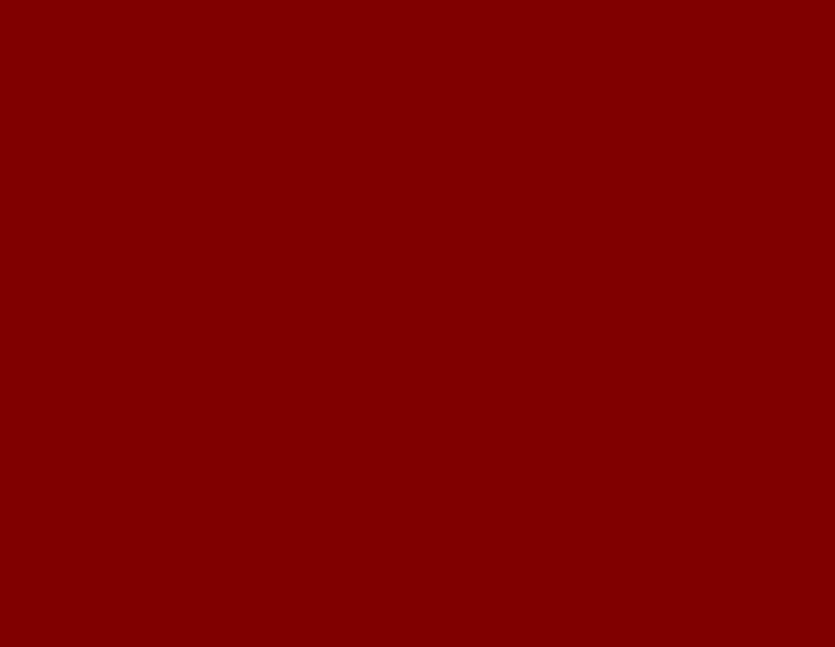
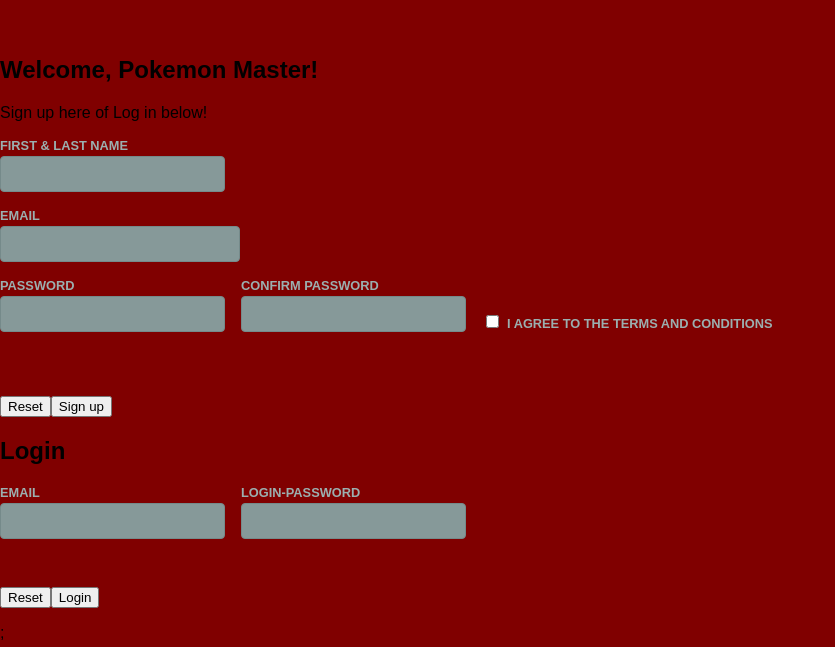
Before and after one commit to barrett38/Pokedex, a React (Create React App) app: page /LogIn in a window 1280 px wide. Before the commit this address had no page. Shown: the part 105-752 px from the top of the page, without its empty margins (0-835 px from the left). Built offline with nearby package versions, Linux system fonts and the light colour scheme.

Commit message:
Added Sign-up Page

```diff
--- a/src/App.jsx
+++ b/src/App.jsx
@@ -1,4 +1,5 @@
 import { Route, Routes } from "react-router-dom";
+import Signup from "./components/Login/Signup.jsx";
 
 import {
   AllPokemon,
@@ -15,7 +16,9 @@
       <Route path="/BestAttacks" element={<BestAttacks />} />
       <Route path="/BestSpeed" element={<BestSpeed />} />
       <Route path="/BestEndurance" element={<BestEndurance />} />
-      <Route path="/BestDefense" element={<BestDefense />} />{" "}
+      <Route path="/BestDefense" element={<BestDefense />} />
+      {/* Working */}
+      <Route path="/LogIn" element={<Signup />} />{" "}
     </Routes>
   );
 }
--- a/src/components/AllPokemon.jsx
+++ b/src/components/AllPokemon.jsx
@@ -87,6 +87,7 @@
         <h3 id="component-header">
           {title.charAt(0).toUpperCase() + title.slice(1)}
         </h3>
+
         <Header />
         <ul id="pokemons">
           {loadedPokemons.map((pokemon) => (
--- a/src/components/Header.jsx
+++ b/src/components/Header.jsx
@@ -3,6 +3,10 @@
 import speedIcon from "../assets/speedIcon.png";
 import enduranceIcon from "../assets/enduranceIcon.png";
 import shieldIcon from "../assets/shieldIcon.png";
+
+import LogIn from "../assets/LogIn.png";
+import SignUp from "../assets/SignUp.png";
+
 import { Link } from "react-router-dom";
 
 export default function Header() {
@@ -24,6 +28,12 @@
         <Link to="/BestDefense">
           <img src={shieldIcon} alt="Defense" />
         </Link>
+        {/* working */}
+        {/* COmmunicating with App.jsx */}
+
+        <Link to="/LogIn">
+          <img src={LogIn} alt="Log-in" />
+        </Link>
       </div>
     </header>
   );
--- /dev/null
+++ b/src/components/Login/Signup.jsx
@@ -0,0 +1,87 @@
+import { useState } from "react";
+import Login from "./StateLogin.jsx";
+
+export default function Signup() {
+  const [passwordsAreNotEqual, setPasswordsAreNotEqual] = useState(false);
+
+  function handleSubmit(event) {
+    event.preventDefault();
+
+    const fd = new FormData(event.target);
+    const acquisitionChannel = fd.getAll("acquisition");
+    const data = Object.fromEntries(fd.entries()); // returns object
+    data.acquisition = acquisitionChannel;
+
+    if (data.password !== data["confirm-password"]) {
+      setPasswordsAreNotEqual(true);
+      return;
+    }
+
+    console.log(data);
+  }
+
+  return (
+    <>
+      <form onSubmit={handleSubmit}>
+        <h2>Welcome, Pokemon Master!</h2>
+        <p>Sign up here of Log in below!</p>
+        {/* Signup section */}
+        <div className="control-row">
+          <div className="control">
+            <label htmlFor="first-name">First & Last Name</label>
+            <input type="text" id="first-name" name="first-name" required />
+          </div>
+        </div>
+        <div className="control">
+          <label htmlFor="email">Email</label>
+          <input id="signup-email" type="email" name="email" required />
+        </div>
+        <div className="control-row">
+          <div className="control">
+            <label htmlFor="password">Password</label>
+            <input
+              id="signup-password"
+              type="password"
+              name="password"
+              required
+              minLength={6}
+            />
+          </div>
+
+          <div className="control">
+            <label htmlFor="confirm-password">Confirm Password</label>
+            <input
+              id="confirm-password"
+              type="password"
+              name="confirm-password"
+              required
+            />
+            <div className="control-error">
+              {passwordsAreNotEqual && <p>Passwords must match</p>}
+            </div>
+          </div>
+          <div className="control">
+            <label htmlFor="terms-and-conditions">
+              <input
+                type="checkbox"
+                id="terms-and-conditions"
+                name="terms"
+                required
+              />
+              I agree to the terms and conditions
+            </label>
+          </div>
+        </div>
+        <p className="form-actions">
+          <button type="reset" className="button button-flat">
+            Reset
+          </button>
+          <button type="submit" className="button">
+            Sign up
+          </button>
+        </p>
+      </form>
+      <Login />;
+    </>
+  );
+}
--- /dev/null
+++ b/src/components/Login/StateLogin.jsx
@@ -0,0 +1,72 @@
+import Input from "./input.jsx";
+import { isEmail, isNotEmpty, hasMinLength } from "./validation.js";
+import useInput from "./useInput.js";
+
+export default function Login() {
+  const {
+    value: emailValue,
+    handleInputChange: handleEmailChange,
+    handleInputBlur: handleEmailBlur,
+    hasError: emailHasError,
+  } = useInput("", (value) => isEmail(value) && isNotEmpty(value));
+
+  const {
+    value: passwordValue,
+    handleInputChange: handlePasswordChange,
+    handleInputBlur: handlePasswordBlur,
+    hasError: passwordHasError,
+  } = useInput("", (value) => hasMinLength(value, 6));
+
+  function handleSubmit(event) {
+    event.preventDefault();
+
+    if (emailHasError || passwordHasError) {
+      return;
+    }
+
+    console.log(emailValue, passwordValue);
+  }
+
+  return (
+    <form onSubmit={handleSubmit}>
+      <h2>Login</h2>
+
+      <div className="control-row">
+        <Input
+          label="Email"
+          id="email"
+          type="email"
+          name="email"
+          onBlur={handleEmailBlur}
+          onChange={handleEmailChange}
+          value={emailValue}
+          error={emailHasError && "Please enter a valid email address..."}
+        />
+
+        {/*
+        .control-row {
+          display: flex;
+          flex-wrap: wrap;
+          justify-content: flex-start;
+          gap: 1rem;
+        }
+         */}
+
+        <Input
+          label="Login-Password"
+          id="password"
+          type="password"
+          name="password"
+          onChange={handlePasswordChange}
+          onBlur={handlePasswordBlur}
+          value={passwordValue}
+          error={passwordHasError && "Password must be 6 characters long"}
+        />
+      </div>
+      <p className="form-actions">
+        <button className="button button-flat">Reset</button>
+        <button className="button">Login</button>
+      </p>
+    </form>
+  );
+}
--- /dev/null
+++ b/src/components/Login/input.jsx
@@ -0,0 +1,9 @@
+export default function Input({ label, id, error, ...props }) {
+  return (
+    <div className="control no-margin">
+      <label htmlFor={id}>{label}</label>
+      <input id={id} {...props} />
+      <div className="control-error">{error && <p>{error}</p>}</div>
+    </div>
+  );
+}
--- /dev/null
+++ b/src/components/Login/useInput.js
@@ -0,0 +1,24 @@
+import { useState } from "react";
+
+export default function useInput(defaultValue, validationFn) {
+  const [enteredValue, setEnteredValue] = useState(defaultValue);
+  const [didEdit, setDidEdit] = useState(false);
+
+  const valueIsValid = validationFn(enteredValue);
+
+  function handleInputChange(event) {
+    setEnteredValue(event.target.value);
+    setDidEdit(false);
+  }
+
+  function handleInputBlur() {
+    setDidEdit(true);
+  }
+
+  return {
+    value: enteredValue,
+    handleInputChange,
+    handleInputBlur,
+    hasError: didEdit && !valueIsValid,
+  };
+}
--- /dev/null
+++ b/src/components/Login/validation.js
@@ -0,0 +1,15 @@
+export function isEmail(value) {
+  return value.includes("@");
+}
+
+export function isNotEmpty(value) {
+  return value.trim() !== "";
+}
+
+export function hasMinLength(value, minLength) {
+  return value.length >= minLength;
+}
+
+export function isEqualsToOtherValue(value, otherValue) {
+  return value === otherValue;
+}
--- a/src/index.css
+++ b/src/index.css
@@ -7,6 +7,14 @@
 
 * {
   box-sizing: border-box;
+}
+
+h {
+  color: #ffc407;
+  padding-left: 20px;
+  padding-top: 10px;
+  font-family: Helvetica, Arial, sans-serif;
+  font-weight: bold;
 }
 
 body {
@@ -22,14 +30,14 @@
 /* Very, very Top */
 #main-header {
   display: flex;
-  flex-direction: column;
+  flex-direction: row;
   flex-wrap: nowrap;
   justify-content: flex-start;
   align-items: stretch;
   align-content: stretch;
+  /* Flexes above */
   position: fixed;
   background-color: transparent;
-  /* Flexes above */
   width: 100%;
   height: 11%;
   top: 0px;
@@ -61,6 +69,18 @@
   height: 6%;
 }
 
+#title img {
+  margin: 10px;
+  background: maroon;
+  width: 4rem;
+  height: 1rem;
+  object-fit: contain;
+  border-radius: 50%;
+  border: 2px solid #ffc407;
+  width: 6%;
+  height: 6%;
+}
+
 #pokemons {
   max-width: 70rem;
   list-style: none;
@@ -71,13 +91,13 @@
 }
 
 .pokemon-card {
+  display: flex;
+  flex-direction: column;
   background-image: url("./assets/pokeBackground.jpg");
   background-size: cover;
   background-position: center;
   background-repeat: no-repeat;
   cursor: pointer;
-  display: flex;
-  flex-direction: column;
   align-items: center;
   text-align: center;
   background-color: red;
@@ -148,3 +168,100 @@
   transform: translate(-50%, -50%);
   background-color: transparent;
 }
+
+#log-in {
+  display: flex;
+  flex-direction: row;
+  flex-wrap: nowrap;
+  justify-content: flex-start;
+  align-items: flex-start;
+  align-content: stretch;
+  /* position: fixed; */
+  /* Flexes above */
+  font-family: "Honk Regular", sans-serif;
+  font-size: 208%;
+  top: 11%;
+  left: 50%;
+  transform: translate(-50%, -50%);
+  background-color: transparent;
+}
+
+.control,
+fieldset {
+  margin-bottom: 1rem;
+}
+
+.control.no-margin {
+  margin-bottom: 0;
+}
+
+.control label {
+  display: block;
+  font-size: 0.8rem;
+  margin-bottom: 0.2rem;
+  color: #9bafaf;
+  text-transform: uppercase;
+  font-weight: bold;
+}
+
+.control input {
+  display: block;
+  width: 100%;
+  max-width: 15rem;
+  padding: 0.5rem;
+  font-size: 1rem;
+  border-radius: 4px;
+  border: 1px solid #758a8a;
+  background-color: #869999;
+  color: #142020;
+}
+
+.control select {
+  display: block;
+  width: 100%;
+  max-width: 15rem;
+  padding: 0.5rem;
+  font-size: 1rem;
+  border-radius: 4px;
+  border: 1px solid #758a8a;
+  background-color: #869999;
+  color: #142020;
+}
+
+.control:has(input[type="checkbox"]) {
+  display: flex;
+  align-items: center;
+}
+
+.control:has(input[type="checkbox"]) label {
+  margin: 0;
+}
+
+.control input[type="checkbox"] {
+  display: inline-block;
+  width: auto;
+  max-width: none;
+  margin-right: 0.5rem;
+  border-radius: 0;
+  border: none;
+  background-color: transparent;
+  color: #d9e2f1;
+}
+
+.control-error {
+  color: #ffca99;
+  font-size: 0.8rem;
+  height: 2rem;
+  padding: 0.5rem 0;
+}
+
+.control-error p {
+  margin: 0;
+}
+
+.control-row {
+  display: flex;
+  flex-wrap: wrap;
+  justify-content: flex-start;
+  gap: 1rem;
+}
```
Also changed, not shown: src/components/Home/Header.jsx (deleted, +0 -30 lines), src/components/Login/Header.jsx (added, +7 -0 lines), src/assets/LogIn.png (added), src/assets/SignUp.png (added).
